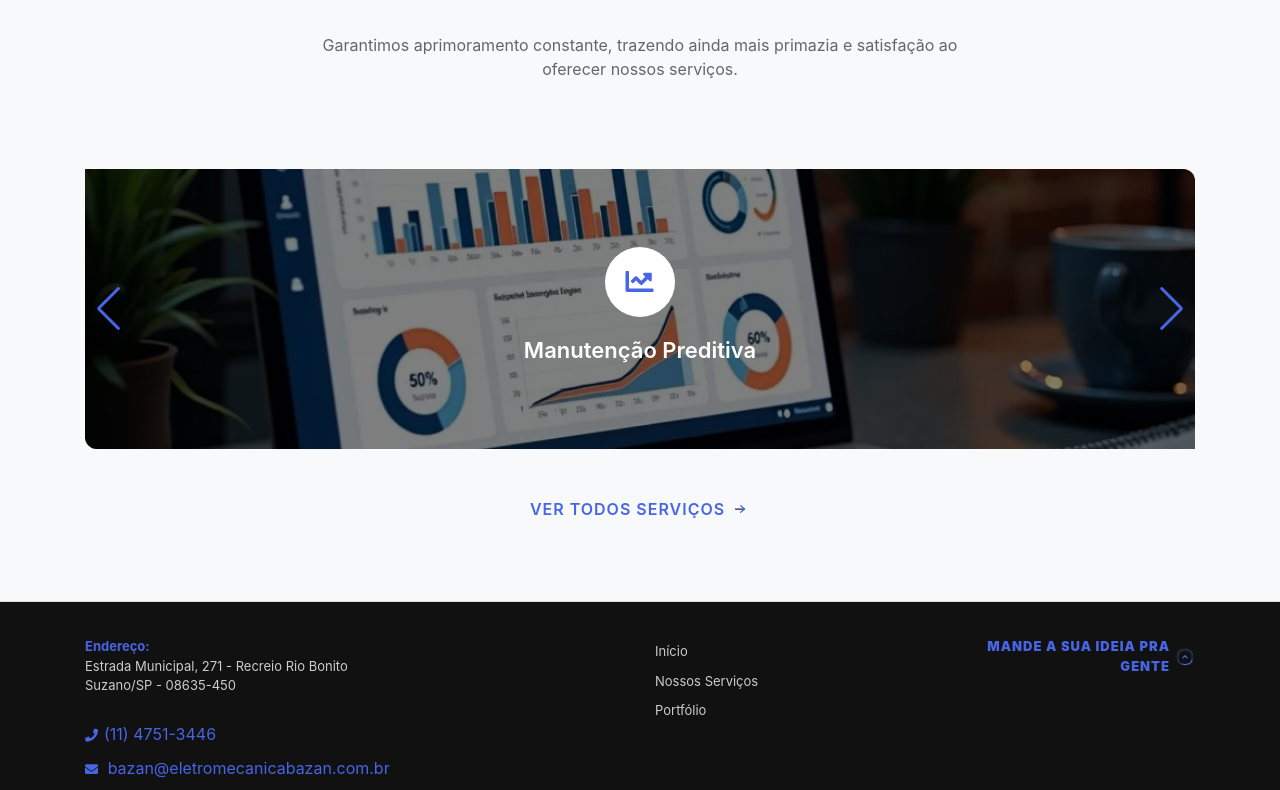
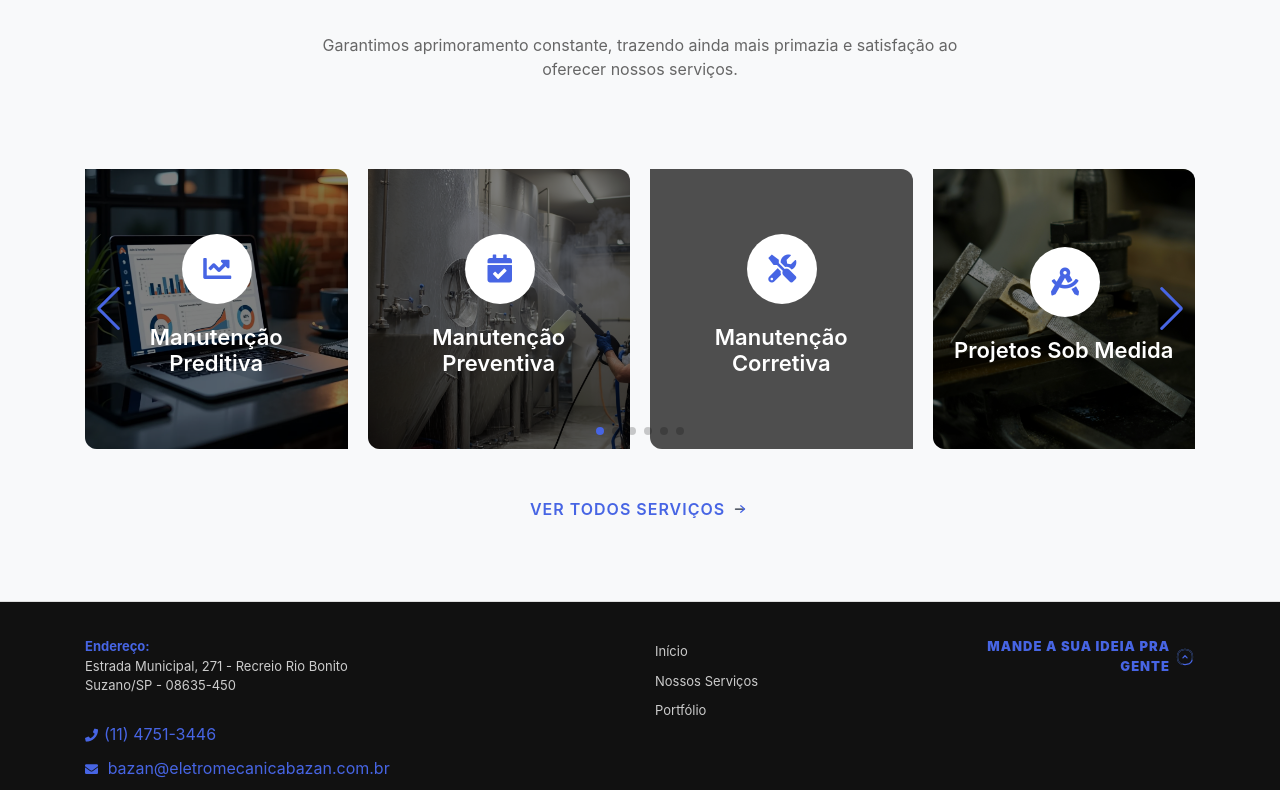
Before and after one commit to Brun0DevMimura/EletroMecanicaBazan, a plain HTML site: page index.html in a window 1280 px wide. Shown: the part 2127-2917 px from the top of the page. Drawn offline with nearby package versions, Linux system fonts and the light colour scheme; the site is published under a folder, as on GitHub Pages, so addresses that start at the root find nothing.

Commit message:
alter - corrigindo err notfound img todas as pagina

```diff
--- a/css/nossosservicos.css
+++ b/css/nossosservicos.css
@@ -1,6 +1,3 @@
- /* =============================================
-           ELETROMECÂNICA BAZAN - CSS COMPLETO
-           ============================================= */
  :root {
    --primary-color: #4765e4;
    --dark-color: #333;
--- a/index.html
+++ b/index.html
@@ -413,7 +413,7 @@
 
   <!-- SCRIPTS -->
   <script src="https://cdn.jsdelivr.net/npm/swiper@11/swiper-bundle.min.js"></script>
-  <script src="/js/index.js"></script>
+  <script src="./js/index.js"></script>
 </body>
 
 </html>
```
Also changed, not shown: portifolio.html (+1 -1 lines).
